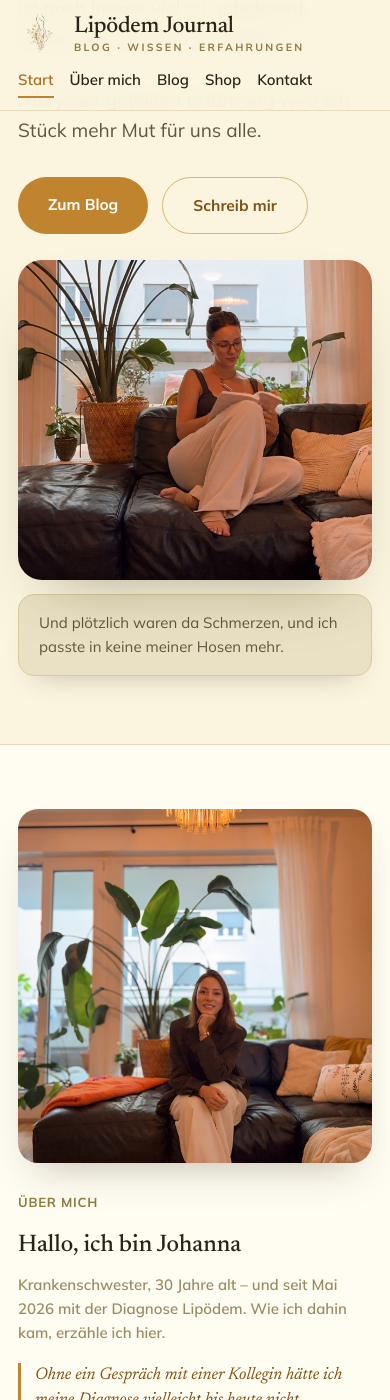
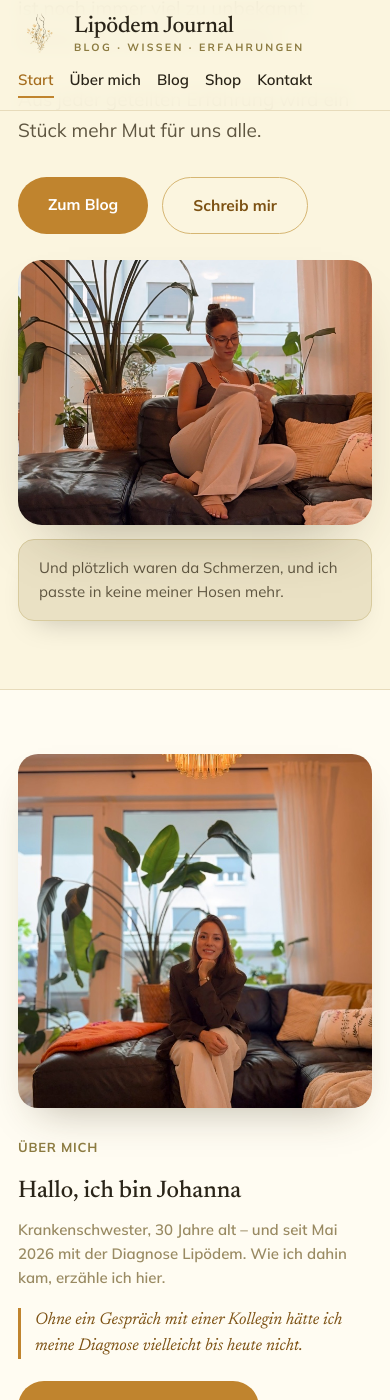
Before and after one commit to Johannaslipoedemjournal/Lip-demjournal-webseite, a Jekyll site: the page built from index.html, in a window 390 px wide and 1400 px high, scrolled down 689 px. Built offline with Jekyll 4.4.1, drawn with Linux system fonts in a browser that asks for light colours.

Commit message:
Add files via upload

```diff
--- a/assets/css/style.css
+++ b/assets/css/style.css
@@ -69,5 +69,6 @@ a:focus-visible,button:focus-visible{outline:2px solid #C0842E;outline-offset:3p
   [style*="min-height:440px"],[style*="min-height:400px"]{min-height:260px !important}
   [style*="bottom:-22px"]{position:static !important;margin-top:14px !important;max-width:none !important}
   [style*="margin-top:51px"]{margin-top:0 !important}
+  .hero-foto{height:auto !important;aspect-ratio:4/3}
 }
 @media (prefers-reduced-motion:reduce){*{scroll-behavior:auto !important}}
```
